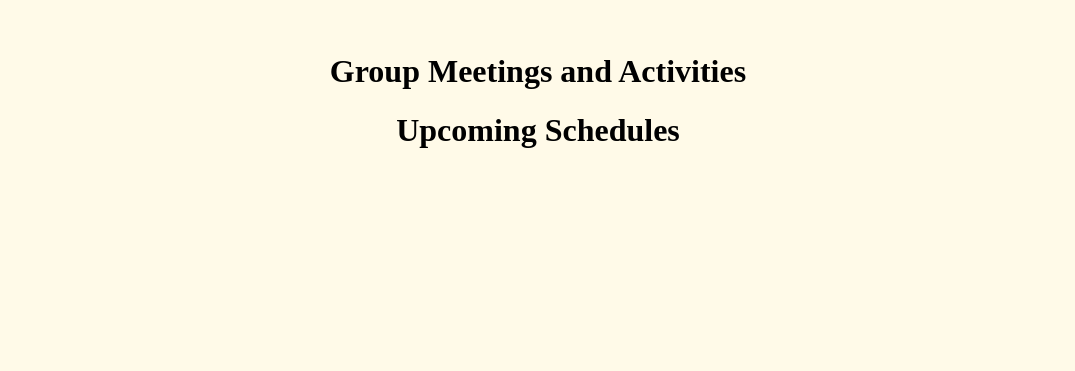
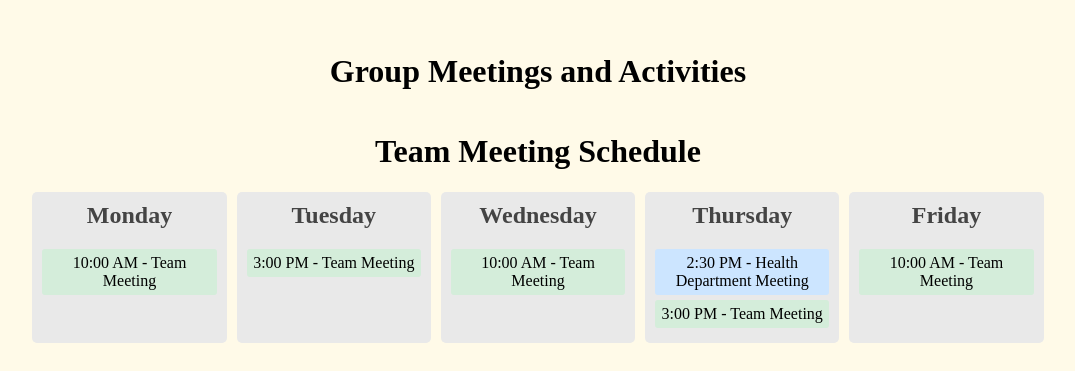
Before and after one commit to Halmuhammet/The-Four, a plain HTML site: page index.html in a window 1280 px wide. Shown: the part 4448-4819 px from the top of the page, without its empty margins (102-1177 px from the left). Before the commit the page ends 4618 px from the top, so only its background shows below. Drawn offline with Linux system fonts and the light colour scheme.

Commit message:
added the team meeting schedule

```diff
--- a/index.html
+++ b/index.html
@@ -74,7 +74,29 @@
 
     <h1 class = "group_meetings_and_activities_header">Group Meetings and Activities</h1>
     <div class = "agenda_and_schedule" >
-    <h1 class = "schedule">Upcoming Schedules</h1>
+        <h1>Team Meeting Schedule</h1>
+        <div class="schedule">
+            <div class="day">
+                <h2>Monday</h2>
+                <div class="meeting">10:00 AM - Team Meeting</div>
+            </div>
+            <div class="day">
+                <h2>Tuesday</h2>
+                <div class="meeting">3:00 PM - Team Meeting</div>
+            </div>
+            <div class="day">
+                <h2>Wednesday</h2>
+                <div class="meeting">10:00 AM - Team Meeting</div>
+            </div>
+            <div class="day">
+                <h2>Thursday</h2>
+                <div class="meeting health-dept">2:30 PM - Health Department Meeting</div>
+                <div class="meeting">3:00 PM - Team Meeting</div>
+            </div>
+            <div class="day">
+                <h2>Friday</h2>
+                <div class="meeting">10:00 AM - Team Meeting</div>
+            </div>
     </div>
 
 </body>
--- a/style.css
+++ b/style.css
@@ -77,3 +77,36 @@ body{
 .project_title{
     font-size: 30px;
 }
+
+.schedule {
+    max-width: 80%;
+    justify-content: center;
+    display: grid;
+    grid-template-columns: repeat(5, 1fr);
+    gap: 10px;
+    margin-bottom: 20px; ;
+}
+.agenda_and_schedule{
+    display: flex;
+    flex-direction: column;
+    width: 100%;
+    align-items: center;
+}
+.day {
+    background-color: #e9e9e9;
+    padding: 10px;
+    border-radius: 5px;
+}
+.day h2 {
+    margin-top: 0;
+    color: #444;
+}
+.meeting {
+    background-color: #d4edda;
+    margin: 5px 0;
+    padding: 5px;
+    border-radius: 3px;
+}
+.health-dept {
+    background-color: #cce5ff;
+}
```
